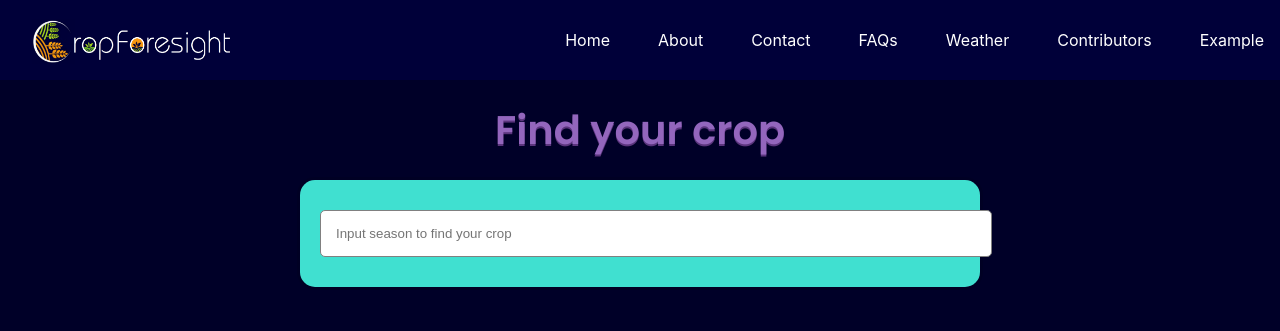
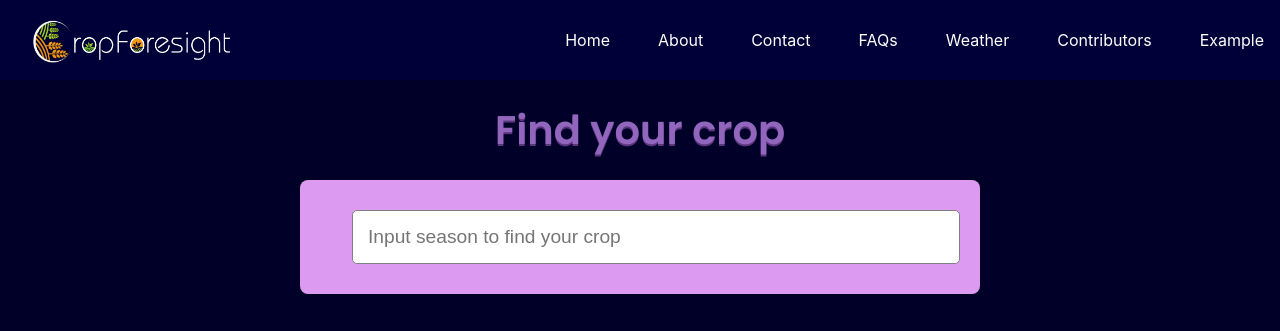
Before and after one commit to abhijeet141/CropForesight-FrontEnd, a React (Create React App) app: page /ExampleCrop in a window 1280 px wide. Shown: the top 331 px of the page. Built offline with nearby package versions, Linux system fonts and the light colour scheme.

Commit message:
Search bar UI improved  #253
Fixes issue #253

```diff
--- a/src/components/ExampleOfCrop/ExampleCrop.css
+++ b/src/components/ExampleOfCrop/ExampleCrop.css
@@ -12,8 +12,7 @@
   cursor: pointer;
 } */
 .table_E {
-  margin-left: auto;
-  margin-right: auto;
+  margin-inline: auto;
   border-collapse: collapse;
 }
 
@@ -41,19 +40,29 @@ td {
 .form_E{
   margin: auto;
   margin-bottom: 1rem;
+  overflow: hidden;
+  background-color: rgb(220, 155, 240);
+  border-radius: 0.5rem;
 }
 
 .input_E {
-  width: 100% ;
+  width: 90% ;
+  margin-inline: 5%;
+  transition: 1s ease-in all;
+  font-size: 1.2rem;
+}
 
+.input_E:focus{
+  background-color: rgb(220, 155, 240);
 }
+
 .inputcard_E {
   display: flex;
   justify-content: center !important;
   align-items: center !important;
   padding-bottom: 30px;
+}
 
-}
 .h1_E {
   font-family: "Poppins";
   font-size: 40px;
```
